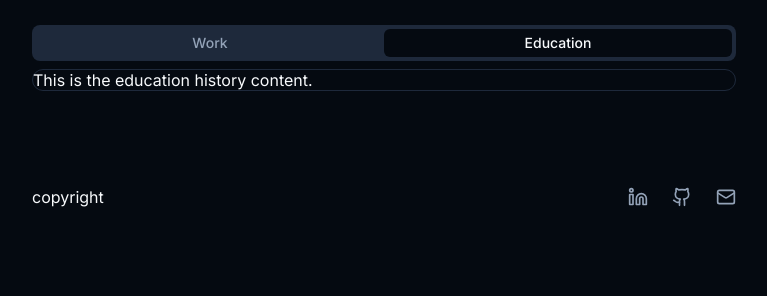
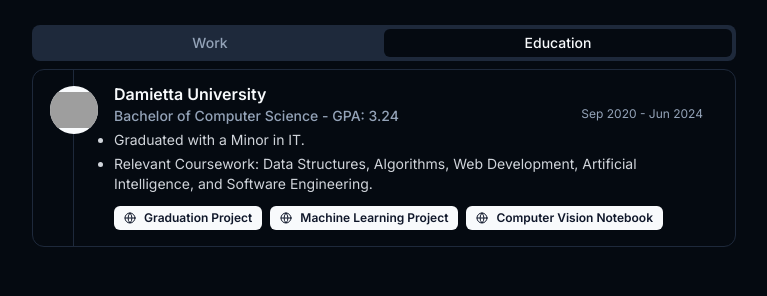
Before and after one commit to alisabry01/portfolio-website, a React (Vite) app: page / in a window 1280 px wide. Both pictures are taken after a click on the button "Education". Shown: the part 405-701 px from the top of the page, without its empty margins (256-1023 px from the left). Built offline with nearby package versions, Linux system fonts and the light colour scheme; grey boxes are pictures that could not be loaded; a web font is replaced by a local one.

Commit message:
feat: Add ExperienceList component and related styles for work and education sections

```diff
--- /dev/null
+++ b/src/components/experience-list/experience-list.module.css
@@ -0,0 +1,71 @@
+.experience-list {
+  list-style: none;
+  border-left: 1px solid var(--border);
+  margin-left: 2.5rem;
+}
+
+.experience-list-item {
+  position: relative;
+  padding: 1rem 0;
+  margin-left: 2.5rem;
+}
+
+.org-image {
+  background-color: var(--primary);
+  position: absolute;
+  left: -4rem;
+  object-fit: contain;
+  aspect-ratio: 1/1;
+  width: 3rem;
+  height: 3rem;
+  border-radius: 50%;
+}
+
+.org-header a {
+  text-decoration: none;
+  color: var(--foreground);
+}
+
+.org-header h2 {
+  line-height: 1;
+  font-size: 1rem;
+  font-weight: 600;
+}
+
+.career-path-item div {
+  display: flex;
+  justify-content: space-between;
+  color: var(--muted-foreground);
+  line-height: 2;
+}
+
+.career-path-item div h3 {
+  font-size: 0.875rem;
+  font-weight: 500;
+}
+
+.career-path-item div time {
+  padding-right: 2rem;
+  font-size: 0.75rem;
+}
+
+.career-path-item ul {
+  list-style-type: disc;
+  list-style-position: outside;
+}
+
+.career-path-item ul li {
+  color: var(--prose);
+  max-width: 65ch;
+  padding-right: 2rem;
+  padding-bottom: 0.25rem;
+  line-height: 1.25rem;
+  font-size: 0.875rem;
+}
+
+.link-list {
+  display: flex;
+  gap: 0.5rem;
+  flex-wrap: wrap;
+  margin-top: 0.5rem;
+}
--- /dev/null
+++ b/src/components/experience-list/experience-list.tsx
@@ -0,0 +1,115 @@
+import { StyledLink } from "../styled-link";
+import styles from "./experience-list.module.css";
+import { LuGlobe } from "react-icons/lu";
+
+interface CareerPathItem {
+  jobTitle: string;
+  dates: {
+    from: string;
+    to: string;
+  };
+  achievements: string[];
+}
+
+interface Link {
+  name: string;
+  href: string;
+}
+
+export interface ExperienceBlock {
+  id: string;
+  organization: {
+    name: string;
+    imageUrl: string;
+    orgUrl?: string;
+  };
+  careerPath: CareerPathItem[];
+  links?: Link[];
+}
+
+interface ExperienceListProps {
+  items: ExperienceBlock[];
+}
+
+export const ExperienceList: React.FC<ExperienceListProps> = ({
+  items,
+}) => {
+  return (
+    <ul className={styles["experience-list"]}>
+      {items.map((item) => (
+        <li key={item.id} className={styles["experience-list-item"]}>
+          {item.organization.orgUrl ? (
+            <header className={styles["org-header"]}>
+              <a
+                href={item.organization.orgUrl}
+                rel="noopener noreferrer"
+                target="_blank"
+              >
+                <img
+                  src={item.organization.imageUrl}
+                  className={styles["org-image"]}
+                  alt={`${item.organization.name} logo`}
+                  loading="lazy"
+                />
+              </a>
+              <a
+                href={item.organization.orgUrl}
+                rel="noopener noreferrer"
+                target="_blank"
+              >
+                <h2>{item.organization.name}</h2>
+              </a>
+            </header>
+          ) : (
+            <header className={styles["org-header"]}>
+              <img
+                src={item.organization.imageUrl}
+                className={styles["org-image"]}
+                alt={`${item.organization.name} logo`}
+                loading="lazy"
+              />
+              <h2>{item.organization.name}</h2>
+            </header>
+          )}
+
+          <div>
+            {item.careerPath.map((path, idx) => (
+              <article
+                key={`${item.id}-path-${idx}`}
+                className={styles["career-path-item"]}
+              >
+                <div>
+                  <h3>{path.jobTitle}</h3>
+                  <time>
+                    <span>{path.dates.from}</span> <span>-</span>{" "}
+                    <span>{path.dates.to}</span>
+                  </time>
+                </div>
+                <ul>
+                  {path.achievements.map((achievement, idx) => (
+                    <li key={`${item.id}-achievement-${idx}`}>
+                      {achievement}
+                    </li>
+                  ))}
+                </ul>
+              </article>
+            ))}
+          </div>
+          {item.links && item.links.length > 0 && (
+            <footer className={styles["link-list"]}>
+              {item.links.map((link) => (
+                <StyledLink
+                  key={link.href}
+                  href={link.href}
+                  Icon={LuGlobe}
+                >
+                  {link.name}
+                </StyledLink>
+              ))}
+            </footer>
+          )}
+        </li>
+      ))}
+    </ul>
+  );
+};
--- /dev/null
+++ b/src/components/experience-list/index.ts
@@ -0,0 +1 @@
+export * from "./experience-list";
--- a/src/components/index.ts
+++ b/src/components/index.ts
@@ -2,3 +2,5 @@
 export * from "./resume-btn";
 export * from "./social-section";
 export * from "./dynamic-navigator";
+export * from "./experience-list";
+export * from "./styled-link";
--- /dev/null
+++ b/src/components/styled-link/index.ts
@@ -0,0 +1 @@
+export * from "./styled-link";
--- /dev/null
+++ b/src/components/styled-link/styled-link.module.css
@@ -0,0 +1,23 @@
+.styled-link {
+  all: unset;
+  background-color: var(--primary);
+  color: var(--primary-foreground);
+  border-radius: calc(var(--radius) - 2px);
+  padding: 0.25rem 0.625rem;
+  font-size: 0.75rem;
+  font-weight: 600;
+  line-height: 1rem;
+  cursor: pointer;
+  transition: background-color var(--transition-timing);
+}
+
+.styled-link:hover {
+  background-color: var(--prose);
+}
+
+.styled-link span {
+  display: inline-block;
+  line-height: 1;
+  vertical-align: bottom;
+  margin-right: 0.5rem;
+}
--- /dev/null
+++ b/src/components/styled-link/styled-link.tsx
@@ -0,0 +1,28 @@
+import type { ElementType } from "react";
+import styles from "./styled-link.module.css";
+
+interface StyledLinkProps {
+  children: React.ReactNode;
+  href: string;
+  Icon: ElementType;
+}
+
+export const StyledLink: React.FC<StyledLinkProps> = ({
+  children,
+  href,
+  Icon,
+}) => {
+  return (
+    <a
+      href={href}
+      target="_blank"
+      rel="no referrer"
+      className={styles["styled-link"]}
+    >
+      <span>
+        <Icon />
+      </span>
+      {children}
+    </a>
+  );
+};
--- a/src/globals.css
+++ b/src/globals.css
@@ -31,6 +31,7 @@
   --error-foreground: #f8fafc;
 
   --border: #1e293b;
+  --prose: #d1d5db;
   --scrollbar: #808080;
   --selection: #808080;
 
--- a/src/pages/home.tsx
+++ b/src/pages/home.tsx
@@ -1,17 +1,85 @@
 import {
   HeroSection,
   DynamicNavigator,
+  ExperienceList,
   type TabConfig,
+  type ExperienceBlock,
 } from "@/components";
 
-const WorkComponent = () => <p>This is the work history content.</p>;
-const EducationComponent = () => (
-  <p>This is the education history content.</p>
-);
+const workList: ExperienceBlock[] = [
+  {
+    id: "Alx Africa",
+    organization: {
+      name: "Alx Africa",
+      imageUrl:
+        "https://yt3.googleusercontent.com/srNcxOdrRGd7xlsTaD9ap4tDxvWhKcUWec5RFjiW5KNADLin-cm6Fyullvzpip7Ha2f_Ga_M=s160-c-k-c0x00ffffff-no-rj",
+      orgUrl: "https://www.alxafrica.com/",
+    },
+    careerPath: [
+      {
+        jobTitle: "Intern Software Engineer",
+        dates: {
+          from: "Jun 2023",
+          to: "Jul 2024",
+        },
+        achievements: [
+          "Engineered a custom Unix-like shell and printf function in C, implementing advanced memory management and process handling to solve complex system-level problems.",
+          "Developed responsive web applications using React and ES6+, ensuring high performance and cross-browser compatibility across mobile and desktop devices.",
+          "Automated deployment workflows using Shell scripts and CI/CD tools, reducing manual environment setup time.",
+        ],
+      },
+    ],
+  },
+];
+
+const educationList: ExperienceBlock[] = [
+  {
+    id: "Damietta University",
+    organization: {
+      name: "Damietta University",
+      imageUrl: "https://www.du.edu.eg/assets/images/logo.png",
+    },
+    careerPath: [
+      {
+        jobTitle: "Bachelor of Computer Science - GPA: 3.24",
+        dates: {
+          from: "Sep 2020",
+          to: "Jun 2024",
+        },
+        achievements: [
+          "Graduated with a Minor in IT.",
+          "Relevant Coursework: Data Structures, Algorithms, Web Development, Artificial Intelligence, and Software Engineering.",
+        ],
+      },
+    ],
+    links: [
+      {
+        name: "Graduation Project",
+        href: "https://github.com/Life-Nest/backend-service",
+      },
+      {
+        name: "Machine Learning Project",
+        href: "https://github.com/ammarelbadry1/machine-learning",
+      },
+      {
+        name: "Computer Vision Notebook",
+        href: "https://github.com/ammarelbadry1/computer-vision",
+      },
+    ],
+  },
+];
 
 const appTabs: TabConfig[] = [
-  { id: "work", label: "Work", component: WorkComponent },
-  { id: "education", label: "Education", component: EducationComponent },
+  {
+    id: "work",
+    label: "Work",
+    component: () => <ExperienceList items={workList} />,
+  },
+  {
+    id: "education",
+    label: "Education",
+    component: () => <ExperienceList items={educationList} />,
+  },
 ];
 
 export const Home = () => {
```
